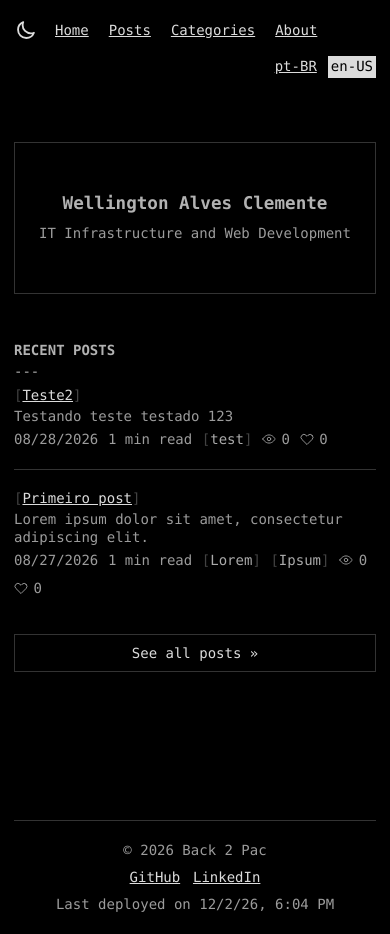
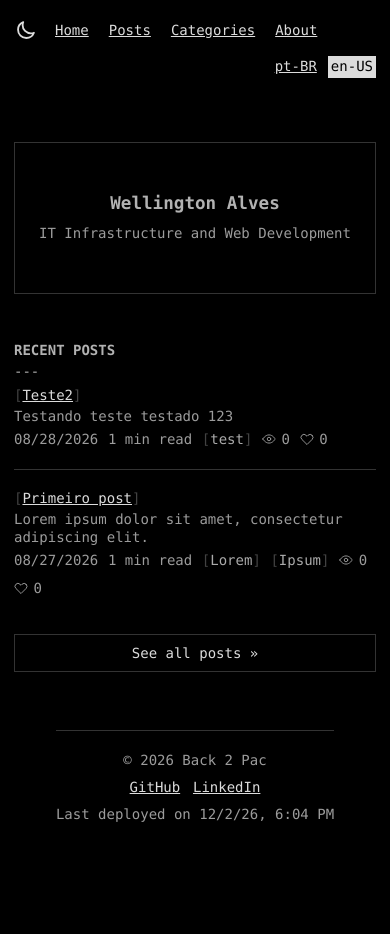
Before and after one commit to wtfpac/back2pac, a React app: page /en in a window 390 px wide. After the commit the page ends 844 px from the top, so only its background shows below. Built offline with nearby package versions, Linux system fonts and the light colour scheme; some packages are replaced by stand-ins of ours; no server answers; the database is empty; a web font is replaced by a local one.

Commit message:
alteraçoes dicionario e css

```diff
--- a/src/app/[lang]/page.js
+++ b/src/app/[lang]/page.js
@@ -17,7 +17,7 @@ export default async function Home({ params }) {
   return (
     <main>
       <div className="name-box">
-        <p className="name-box-title">Wellington Alves Clemente</p>
+        <p className="name-box-title">Wellington Alves</p>
         <p className="name-box-sub">{dict.hero.role}</p>
       </div>
 
--- a/src/app/globals.css
+++ b/src/app/globals.css
@@ -48,6 +48,9 @@ html {
 }
 
 body {
+  min-height: 100dvh;
+  display: flex;
+  flex-direction: column;
   margin: 0;
   background: var(--bg);
   color: var(--fg);
@@ -191,7 +194,7 @@ a:focus-visible {
   max-width: var(--main-width);
   margin: 0 auto;
   padding: var(--gap);
-  min-height: calc(100dvh - 120px);
+  flex: 1;
 }
 
 .site-footer {
@@ -312,8 +315,8 @@ a:focus-visible {
 
 /* skills */
 .skill-row {
-  display: flex;
-  flex-wrap: wrap;
+  display: grid;
+  grid-template-columns: 22ch 1fr;
   gap: 0.5rem;
   align-items: baseline;
   margin-bottom: 0.5rem;
@@ -321,7 +324,6 @@ a:focus-visible {
 
 .skill-category {
   color: var(--fg-muted);
-  min-width: 16ch;
 }
 
 /* tags entre colchetes */
@@ -554,8 +556,8 @@ a.tag:hover {
     --gap: 14px;
   }
 
-  .skill-category {
-    min-width: auto;
+  .skill-row {
+    grid-template-columns: 1fr;
   }
 }
 
--- a/src/dictionaries/en.json
+++ b/src/dictionaries/en.json
@@ -142,7 +142,7 @@
     "items": [
       { "name": "Portuguese", "level": "Native · C2" },
       { "name": "Spanish", "level": "Fluent · C1" },
-      { "name": "English", "level": "Advanced reading and listening · B2" },
+      { "name": "English", "level": "Advanced · B2" },
       { "name": "Italian", "level": "Basic · A2" }
     ]
   },
--- a/src/dictionaries/pt.json
+++ b/src/dictionaries/pt.json
@@ -142,7 +142,7 @@
     "items": [
       { "name": "Português", "level": "Nativo · C2" },
       { "name": "Espanhol", "level": "Fluente · C1" },
-      { "name": "Inglês", "level": "Leitura e escuta avançadas · B2" },
+      { "name": "Inglês", "level": "Avançado · B2" },
       { "name": "Italiano", "level": "Básico · A2" }
     ]
   },
```
